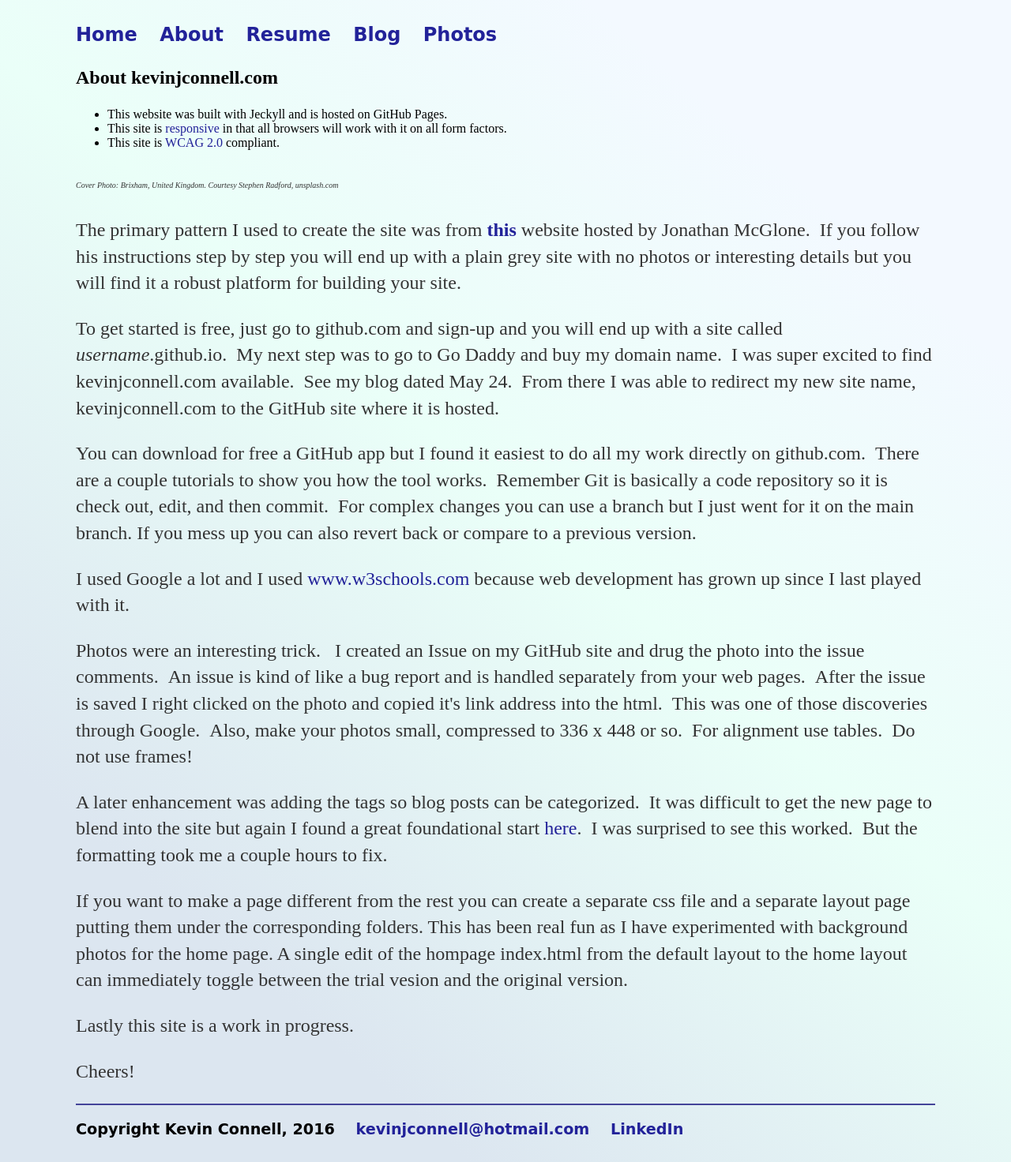
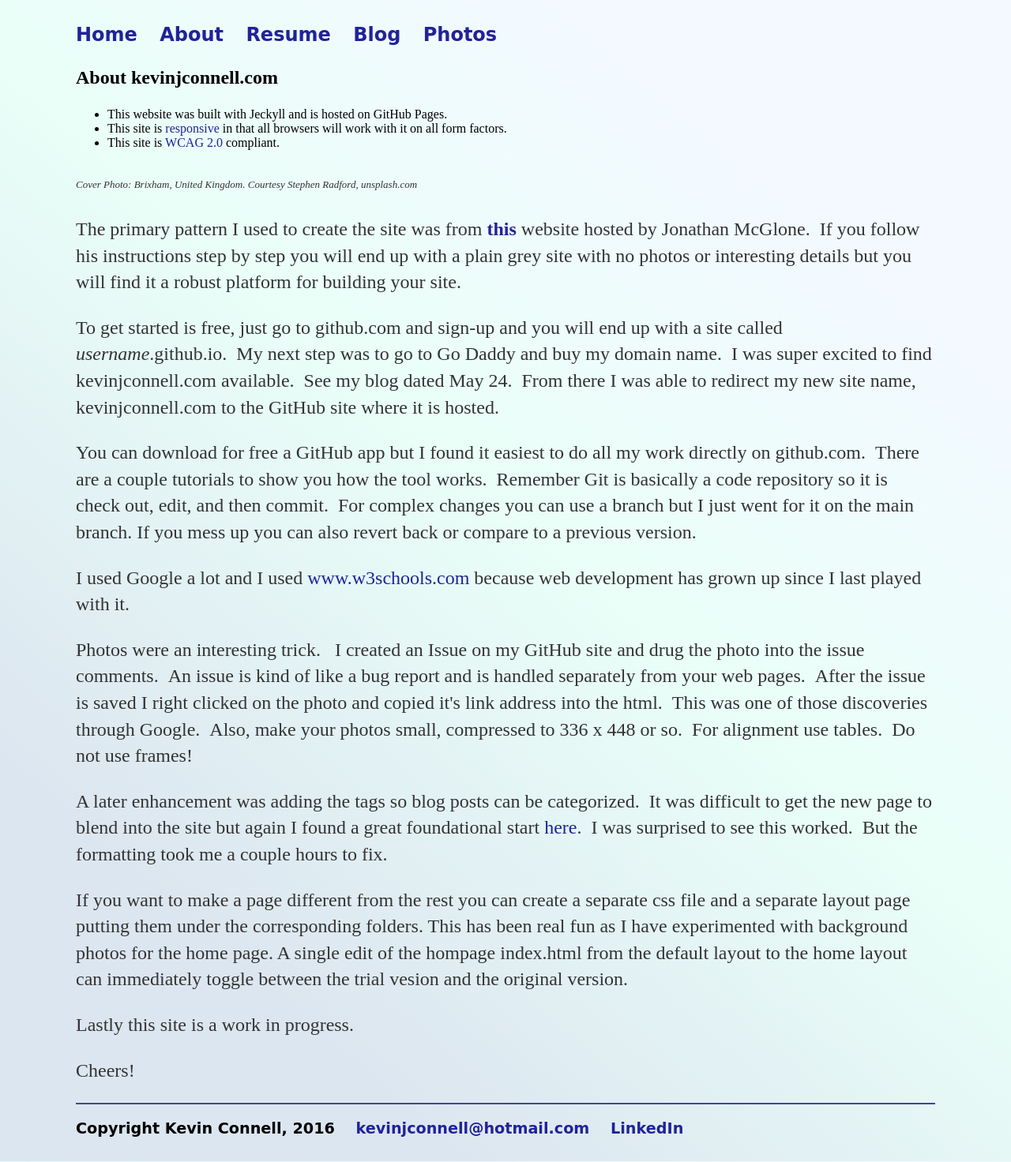
Before and after one commit to mo4dawg/mo4dawg.github.io, a Jekyll site: the page built from theSite/index.html, in a window 1280 px wide. Shown: the whole page at 79% size. Built offline with Jekyll 4.4.1, drawn with Linux system fonts in a browser that asks for light colours.

Commit message:
Update index.html

```diff
--- a/theSite/index.html
+++ b/theSite/index.html
@@ -11,7 +11,7 @@
       <li>This site is <a href="https://www.w3.org/TR/WCAG20/"> WCAG 2.0</a> compliant.</li>
     </ul>
   </div>
-  <p><font size = 1.3" ><i>Cover Photo: Brixham, United Kingdom.  Courtesy Stephen Radford, unsplash.com</i></font></p>
+  <p><font size = "2" ><i>Cover Photo: Brixham, United Kingdom.  Courtesy Stephen Radford, unsplash.com</i></font></p>
   <p>The primary pattern I used to create the site was from <a href="http://jmcglone.com/guides/github-pages/"><b> this </b></a> website hosted by Jonathan McGlone. &nbsp;If you follow his instructions step by step you will end up with a plain grey site with no photos or interesting details but you will find it a robust platform for building your site.</p>
   <p>To get started is free, just go to github.com and sign-up and you will end up with a site called <i>username</i>.github.io.&nbsp;  My next step was to go to Go Daddy and buy my domain name.  &nbsp;I was super excited to find kevinjconnell.com available. &nbsp;See my blog dated May 24.  &nbsp;From there I was able to redirect my new site name, kevinjconnell.com to the GitHub site where it is hosted.</p>
   <p>You can download for free a GitHub app but I found it easiest to do all my work directly on github.com. &nbsp;There are a couple tutorials to show you how the tool works.  &nbsp;Remember Git is basically a code repository so it is check out, edit, and then commit.  &nbsp;For complex changes you can use a branch but I just went for it on the main branch.  If you mess up you can also revert back or compare to a previous version.</p>
```
